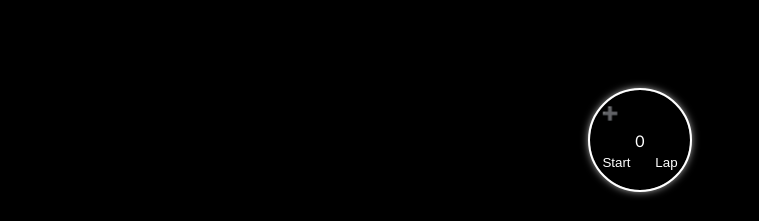
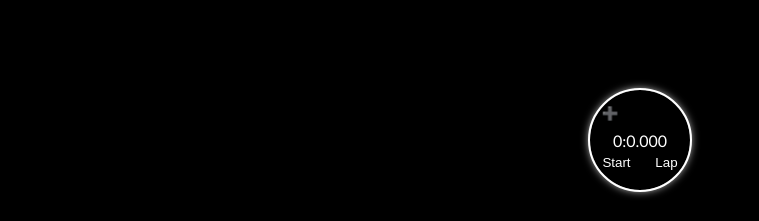
Before and after one commit to moefingers/react-timer-stopwatch-v2, a React (Vite) app: page / in a window 1280 px wide. Shown: the top 221 px of the page, without its empty margins (0-759 px from the left). Built offline with nearby package versions, Linux system fonts and the light colour scheme.

Commit message:
used one of my TimeFormat functions to format time in stopwatch

```diff
--- a/src/components/stopwatch/stopwatch.jsx
+++ b/src/components/stopwatch/stopwatch.jsx
@@ -153,7 +153,7 @@ export default function Stopwatch() {
             <div ref={stopwatchWrapper} className={`stopwatch-wrapper ${contracted ? 'stopwatch-wrapper-contracted' : ''}`}>
                 <button className={`stopwatch-button expand-contract-stopwatch ${contracted ? 'expand-contract-stopwatch-contracted' : ''}`}  onClick={() => setContracted(!contracted)}>{contracted ? '➕' : '➖'}</button>
                 <div className={`test-child ${contracted ? 'test-child-altered' : ''}`}>
-                    {stopwatchTime}
+                    {turnMillisecondsPretty(stopwatchTime, stopwatchObject[currentStopwatchObjectIndex].formatSettings)}
                 </div>
                 <div className={`stopwatch-startstop-lap-container ${contracted ? 'stopwatch-startstop-lap-container-contracted' : ''}`}>
                     <button className="stopwatch-button" onClick={(event) => {event.stopPropagation(); runStopWatch()}}>{useIntervalActive ? 'Stop' : 'Start'}</button>
```
